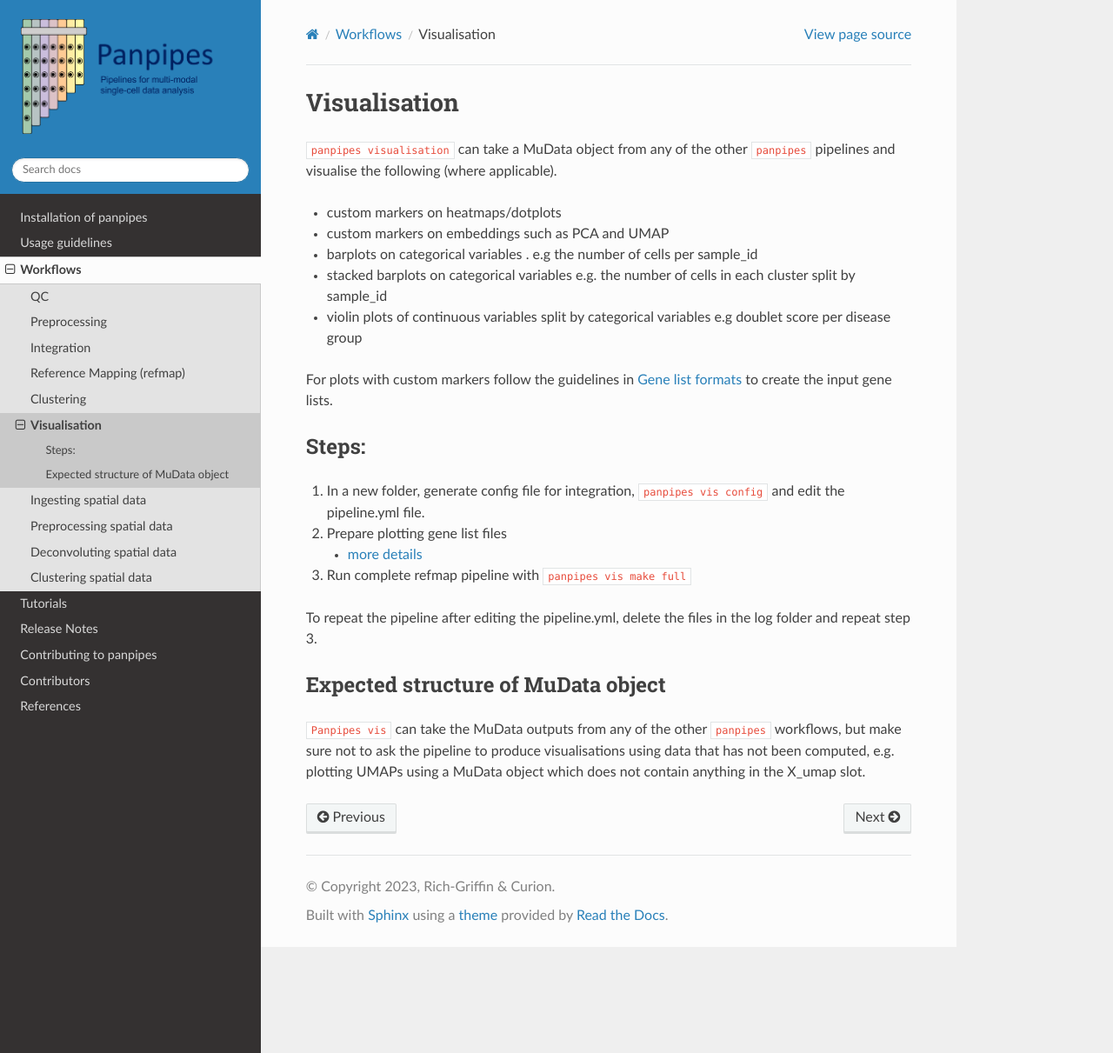
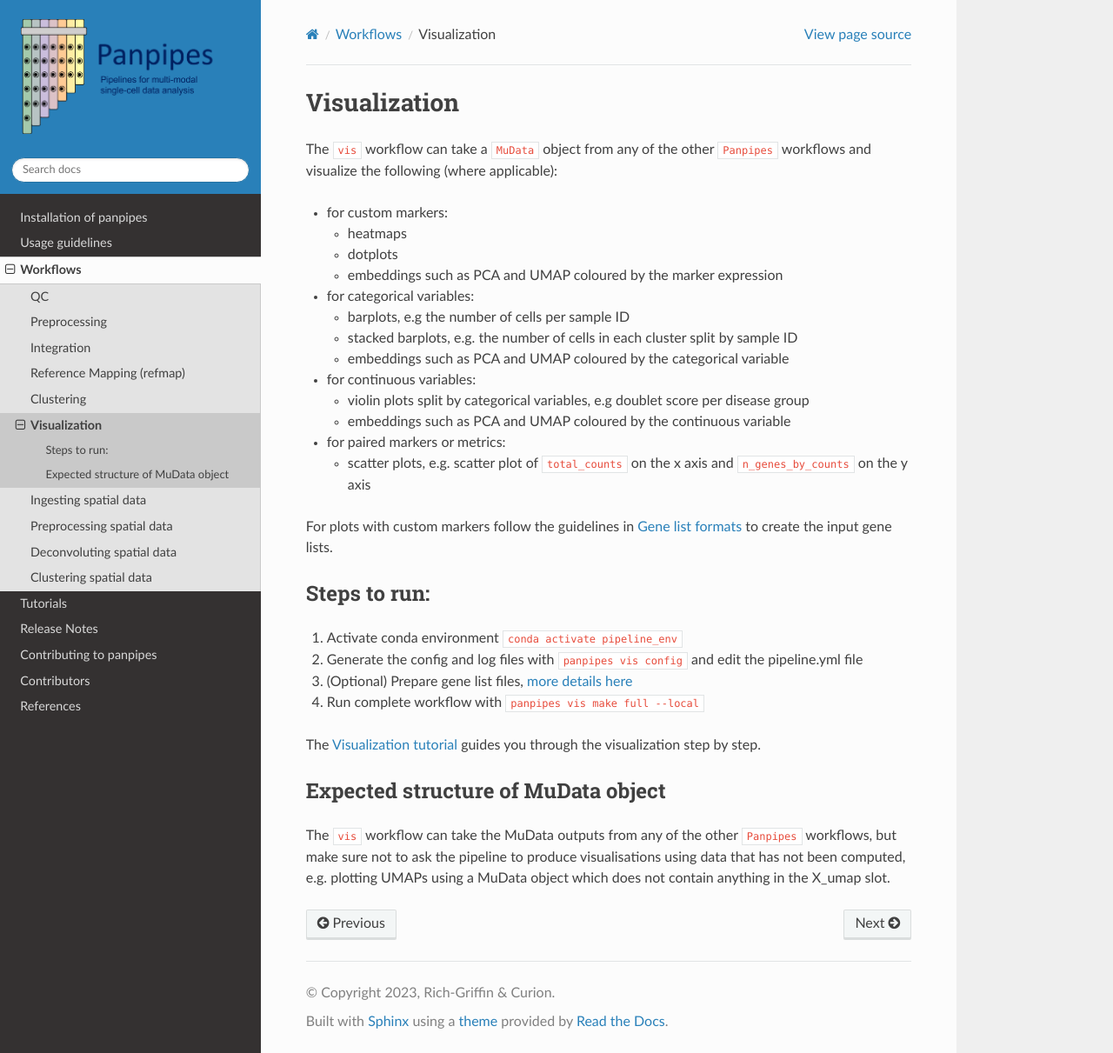
Before and after one commit to DendrouLab/panpipes, a Sphinx documentation site: the page built from docs/workflows/vis.md, in a window 1280 px wide and 1211 px high. Shown: the whole window at 87% size. Built offline with Sphinx 7.4.7 and the Read the Docs theme 2.0.0, drawn with Linux system fonts in a browser that asks for light colours.

Commit message:
Add info to vis workflow

```diff
--- a/docs/workflows/vis.md
+++ b/docs/workflows/vis.md
@@ -1,26 +1,33 @@
-Visualisation
+Visualization
 =============
 
-`panpipes visualisation` can take a MuData object from any of the other `panpipes` pipelines and visualise the following (where applicable).
-- custom markers on heatmaps/dotplots
-- custom markers on embeddings such as PCA and UMAP
-- barplots on categorical variables . e.g the number of cells per sample_id
-- stacked barplots on categorical variables e.g. the number of cells in each cluster split by sample_id
-- violin plots of continuous variables split by categorical variables e.g doublet score per disease group
+The `vis` workflow can take a `MuData` object from any of the other `Panpipes` workflows and visualize the following (where applicable):
+
+- for custom markers:
+    - heatmaps
+    - dotplots
+    - embeddings such as PCA and UMAP coloured by the marker expression
+- for categorical variables:
+    - barplots,  e.g the number of cells per sample ID
+    - stacked barplots, e.g. the number of cells in each cluster split by sample ID
+    - embeddings such as PCA and UMAP coloured by the categorical variable
+- for continuous variables:
+    - violin plots split by categorical variables, e.g doublet score per disease group
+    - embeddings such as PCA and UMAP coloured by the continuous variable
+- for paired markers or metrics:
+    - scatter plots, e.g. scatter plot of `total_counts` on the x axis and `n_genes_by_counts` on the y axis
 
 For plots with custom markers follow the guidelines in [Gene list formats](../usage/gene_list_format.md) to create the input gene lists.
 
 
-## Steps:
-1.  In a new folder, generate config file for integration,
-    `panpipes vis config` and edit the pipeline.yml file.
-2.  Prepare plotting gene list files
-    -   [more
-        details](https://github.com/DendrouLab/panpipes/blob/main/docs/gene_list_format.md)
-3.  Run complete refmap pipeline with `panpipes vis make full`
+## Steps to run:
+1.  Activate conda environment `conda activate pipeline_env`
+2.  Generate the config and log files with `panpipes vis config` and edit the pipeline.yml file
+3.  (Optional) Prepare gene list files, [more details here](../usage/gene_list_format.md)
+4.  Run complete workflow with `panpipes vis make full --local`
 
-To repeat the pipeline after editing the pipeline.yml, delete the files
-in the log folder and repeat step 3.
+The [Visualization tutorial](https://panpipes-tutorials.readthedocs.io/en/latest/visualization/vis_with_panpipes.html) guides you through the visualization step by step.
+
 
 ## Expected structure of MuData object
-`Panpipes vis` can take the MuData outputs from any of the other `panpipes` workflows, but make sure not to ask the pipeline to produce visualisations using data that has not been computed, e.g. plotting UMAPs using a MuData object which does not contain anything in the X_umap slot.
+The `vis` workflow can take the MuData outputs from any of the other `Panpipes` workflows, but make sure not to ask the pipeline to produce visualisations using data that has not been computed, e.g. plotting UMAPs using a MuData object which does not contain anything in the X_umap slot.
```
